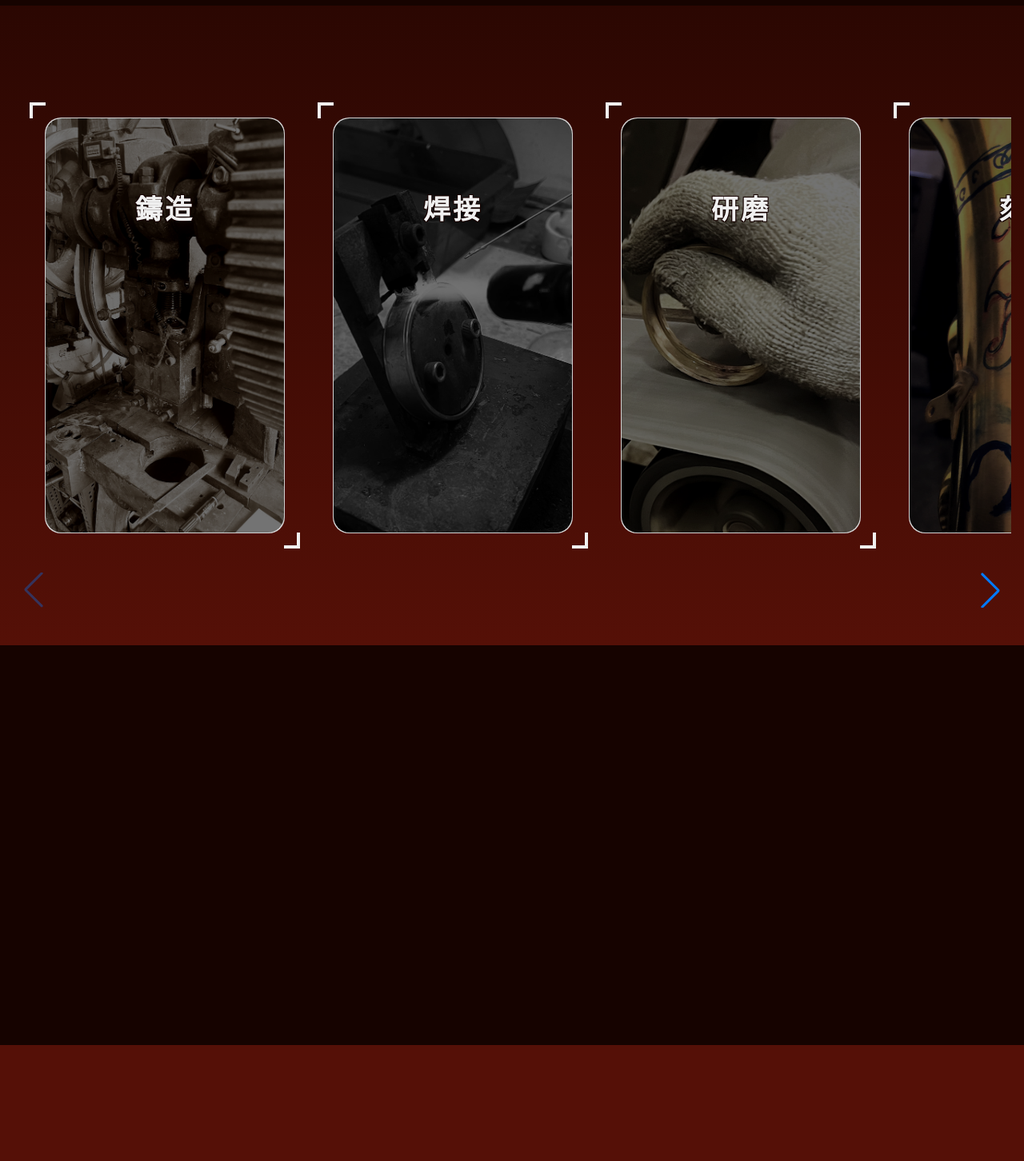
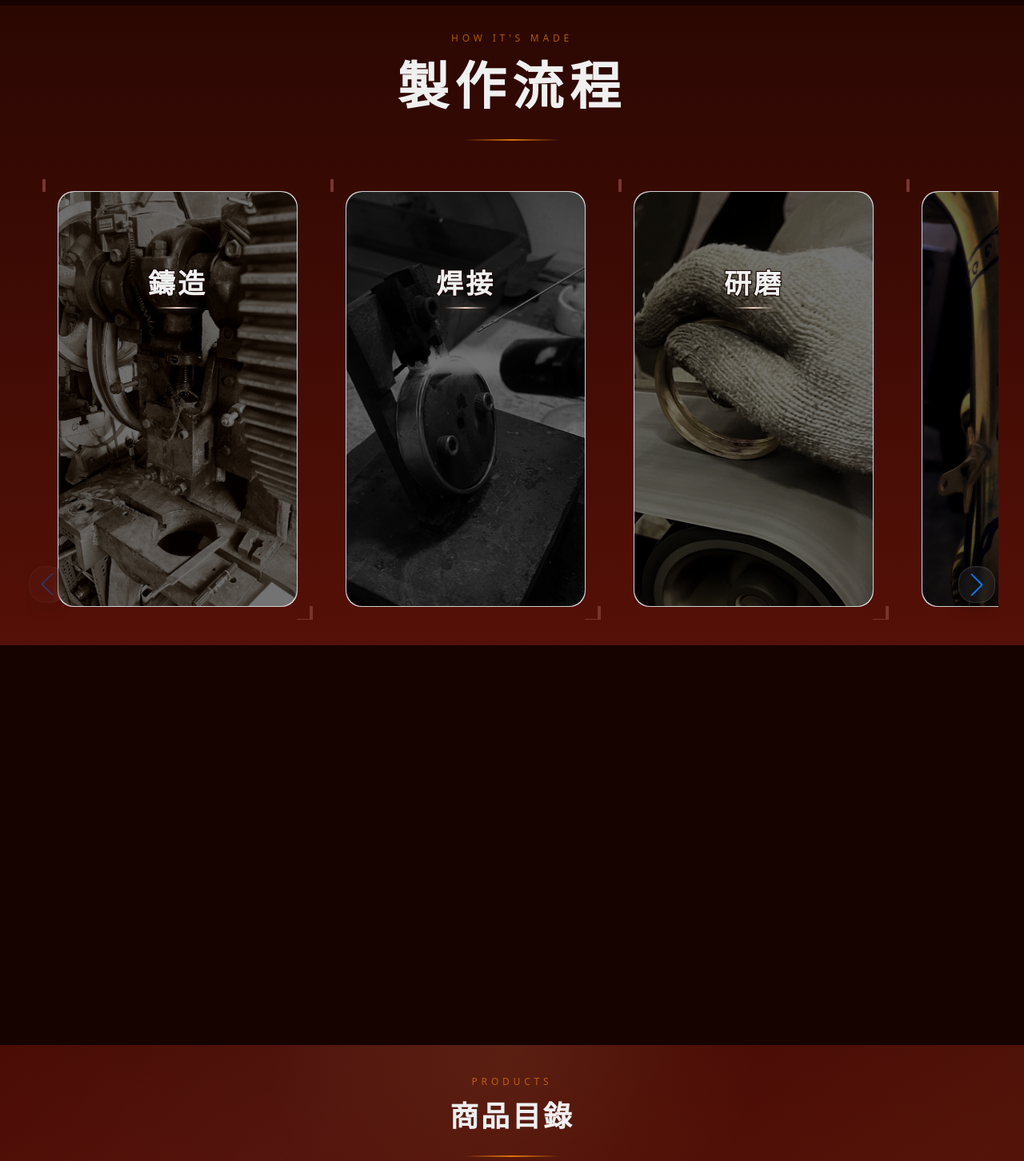
Before and after one commit to xcia4899/samphone-vue3, a Vue app: page / in a window 1280 px wide. Shown: the part 10193-11645 px from the top of the page at 80% size. Built offline with nearby package versions, Linux system fonts and the light colour scheme.

Commit message:
更新樣式

```diff
--- a/src/App.vue
+++ b/src/App.vue
@@ -18,7 +18,7 @@
         section-class="row-03"
         image-class="r2-img"
         :image="publicUrl('images/bg/IMG_1907.jpg')"
-        title="Samphone"
+        title="聲音與時間的堆疊"
         :contents="row03Contents"
       />
       <ProcessSection />
--- a/src/components/HeroSection.vue
+++ b/src/components/HeroSection.vue
@@ -216,8 +216,8 @@ const bgLayerStyle = {
     position: absolute;
     left: 0;
     bottom: 0;
-    width: 100px;
-    height: 100px;
+    width: clamp(40px , 8vw,100px);
+    height: clamp(40px , 8vw,100px);
     border: 1px solid;
     border-radius: 50%;
     opacity: 0;
--- a/src/components/ProcessSection.vue
+++ b/src/components/ProcessSection.vue
@@ -1,5 +1,10 @@
 <template>
   <section class="row-04">
+    <div class="section-header">
+      <div class="sub">HOW IT'S MADE</div>
+      <h1 class="main-title">製作流程</h1>
+      <div class="divider"></div>
+    </div>
     <div class="process-inner">
       <Swiper
         class="process-swiper"
@@ -93,18 +98,24 @@ function closeCard() {
 <style lang="scss">
 .row-04 {
   min-height: 100vh;
-  padding: 16px;
+  padding: 32px;
   background: $color-darkred;
   background: linear-gradient(#2b0702, #551007);
   // overflow: hidden;
-  display: grid;
-  place-items: center;
+  display: flex;
+  flex-direction: column;
+  justify-content: center;
+  align-items: center;
+  // place-items: center;
   .process-inner {
     height: 100%;
     display: grid;
     place-items: center;
   }
-
+  .row-04-title {
+    padding: 16px;
+    margin: 0;
+  }
   .process-swiper {
     height: 100%;
     width: 100%;
@@ -139,7 +150,7 @@ function closeCard() {
     &:hover {
       .pic img {
         transform: scale(1.05);
-        filter: brightness(0.6);
+        filter: brightness(0.8);
       }
 
       .undertext {
@@ -354,16 +365,16 @@ function closeCard() {
   &::before {
     top: -20px;
     left: -20px;
-    border-top: 2px solid $color-white;
-    border-left: 2px solid $color-white;
+    border-top: 2px solid #79352c;
+    border-left: 2px solid #79352c;
     animation: cardborderauto 2s ease-out infinite;
   }
 
   &::after {
     right: -20px;
     bottom: -20px;
-    border-right: 2px solid $color-white;
-    border-bottom: 2px solid $color-white;
+    border-right: 2px solid #79352c;
+    border-bottom: 2px solid #79352c;
     animation: cardborderauto 2s ease-out infinite;
   }
 
@@ -404,7 +415,117 @@ function closeCard() {
   100% {
     width: calc(100% + 40px);
     height: calc(100% + 40px);
-    border-radius: 20px;
+    border-radius: 30px;
+  }
+}
+
+
+// =========================
+// header（只影響 title）
+// =========================
+.section-header {
+  width: 100%;
+  text-align: center;
+  margin-bottom: 48px;
+  position: relative;
+
+  .sub {
+    font-size: 12px;
+    letter-spacing: 0.4em;
+    color: rgba($color-gold, 0.6);
+    margin-bottom: 12px;
+  }
+
+  .main-title {
+    font-size: clamp(34px, 5vw, 64px);
+    font-weight: 900;
+    letter-spacing: 0.12em;
+    color: $color-white;
+    position: relative;
+    display: inline-block;
+
+    &::before {
+      right: 100%;
+      margin-right: 20px;
+    }
+
+    &::after {
+      left: 100%;
+      margin-left: 20px;
+    }
+  }
+
+  .divider {
+    width: 120px;
+    height: 2px;
+    margin: 20px auto 0;
+    background: linear-gradient(
+      90deg,
+      transparent,
+      $color-gold,
+      transparent
+    );
+    opacity: 0.8;
+  }
+}
+
+/* 卡片標題下短裝飾線 */
+.row-04 .card .title::after {
+  content: "";
+  display: block;
+  width: 54px;
+  height: 2px;
+  margin: 10px auto 0;
+  border-radius: 999px;
+  background: linear-gradient(
+    90deg,
+    rgba(255, 255, 255, 0),
+    rgba(255, 223, 210, 0.95),
+    rgba(255, 255, 255, 0)
+  );
+  box-shadow: 0 0 10px rgba(255, 190, 160, 0.28);
+}
+
+/* swiper 按鈕加一點質感 */
+.row-04 .swiper-button-prev,
+.row-04 .swiper-button-next {
+  width: 46px;
+  height: 46px;
+  padding: 8px;
+  border-radius: 20px;
+  background: rgba(255, 255, 255, 0.06);
+  border: 1px solid rgba(255, 255, 255, 0.1);
+  backdrop-filter: blur(4px);
+  box-shadow:
+    0 8px 20px rgba(0, 0, 0, 0.2),
+    inset 0 1px 0 rgba(255, 255, 255, 0.06);
+}
+
+.row-04 .swiper-button-prev::after,
+.row-04 .swiper-button-next::after {
+  font-size: 18px;
+  font-weight: 800;
+}
+
+/* 手機版避免裝飾太擠 */
+@media (max-width: 768px) {
+  .row-04::before {
+    top: 20px;
+    left: 10px;
+    width: 140px;
+    height: 140px;
+  }
+
+  .row-04::after {
+    right: 0;
+    bottom: 20px;
+    width: 180px;
+    height: 180px;
+  }
+
+  .row-04 .row-04-title {
+    padding: 14px 18px 20px;
+    letter-spacing: 4px;
   }
 }
 </style>
--- a/src/components/ProductSection.vue
+++ b/src/components/ProductSection.vue
@@ -1,8 +1,22 @@
 <template>
   <section class="row-05">
+    <!-- 新增：標題區 -->
+    <div class="section-header">
+      <div class="sub">PRODUCTS</div>
+      <h2 class="main-title">商品目錄</h2>
+      <div class="divider"></div>
+    </div>
+
+    <!-- 原本卡片 -->
     <div v-for="item in products" :key="item.title" class="card">
-      <img :src="item.image" :alt="item.title" />
-      <div class="title" v-html="item.title" ></div>
+      <div class="card-frame">
+        <img :src="item.image" :alt="item.title" />
+
+        <div class="card-overlay"></div>
+        <div class="card-glow"></div>
+
+        <div class="title" v-html="item.title"></div>
+      </div>
     </div>
   </section>
 </template>
@@ -28,66 +42,322 @@ const products = [
 
 <style lang="scss">
 // ========================================
-// row-05
+// row-05（完整整合版）
 // ========================================
 .row-05 {
+  position: relative;
   min-height: calc(var(--vh, 1vh) * 100);
   display: flex;
-  justify-content: space-around;
-  align-content: space-evenly;
+  justify-content: center;
   align-items: center;
+  align-content: center;
   flex-wrap: wrap;
-  gap: 24px;
-  padding: 80px 32px;
-  white-space: normal;
-  background: #551007;
+  gap: 48px;
+  padding: 32px 32px;
+  overflow: hidden;
+
+  background:
+    radial-gradient(circle at top, rgba(255, 210, 120, 0.08), transparent 30%),
+    linear-gradient(180deg, #4a0c05 0%, #551007 45%, #2f0703 100%);
+
+  // ========================================
+  // header
+  // ========================================
+  .section-header {
+    width: 100%;
+    text-align: center;
+    margin-bottom: 48px;
+    position: relative;
+
+    .sub {
+      font-size: 12px;
+      letter-spacing: 0.4em;
+      color: rgba($color-gold, 0.6);
+      margin-bottom: 12px;
+    }
+
+    .main-title {
+      font-size: 36px;
+      font-weight: 900;
+      letter-spacing: 0.08em;
+      color: $color-white;
+      position: relative;
+      display: inline-block;
+
+      &::before {
+        right: 100%;
+        margin-right: 16px;
+      }
+
+      &::after {
+        left: 100%;
+        margin-left: 16px;
+      }
+    }
+
+    .divider {
+      width: 120px;
+      height: 2px;
+      margin: 20px auto 0;
+      background: linear-gradient(
+        90deg,
+        transparent,
+        $color-gold,
+        transparent
+      );
+      opacity: 0.8;
+    }
+  }
+
+  // ========================================
+  // 卡片
+  // ========================================
   .card {
-    width: 25%;
+    position: relative;
+    width: 26%;
     min-width: 280px;
-    padding: 0;
+    max-width: 360px;
     aspect-ratio: 3 / 5;
-    color: $color-white;
     cursor: pointer;
-    background-color: transparent;
-    border: 0;
-    border-radius: 20px;
-    overflow: hidden;
-    transition: all 0.6s ease-out;
+    border-radius: 24px;
+    transition: transform 0.5s ease, filter 0.5s ease;
+
+    .card-frame {
+      position: relative;
+      width: 100%;
+      height: 100%;
+      overflow: hidden;
+      border-radius: 24px;
+      background: rgba(255, 255, 255, 0.04);
+      box-shadow:
+        0 18px 40px rgba(0, 0, 0, 0.35),
+        inset 0 0 0 1px rgba(255, 255, 255, 0.12);
+      backdrop-filter: blur(4px);
+
+      // 內框線
+      &::before {
+        content: "";
+        position: absolute;
+        inset: 12px;
+        border: 1px solid rgba(255, 215, 140, 0.22);
+        border-radius: 18px;
+        z-index: 3;
+        pointer-events: none;
+      }
+
+      // 掃光
+      &::after {
+        content: "";
+        position: absolute;
+        top: 0;
+        left: -120%;
+        width: 60%;
+        height: 100%;
+        background: linear-gradient(
+          120deg,
+          transparent 0%,
+          rgba(255, 255, 255, 0.16) 50%,
+          transparent 100%
+        );
+        transform: skewX(-20deg);
+        z-index: 4;
+        pointer-events: none;
+        transition: left 0.8s ease;
+      }
+    }
 
     img {
       width: 100%;
       height: 100%;
       object-fit: cover;
       display: block;
-      border-radius: 20px;
-      filter: brightness(0.6);
+      transform: scale(1);
+      filter: brightness(0.48) saturate(0.75);
+      transition: transform 0.8s ease, filter 0.6s ease;
     }
 
+    // 遮罩
+    .card-overlay {
+      position: absolute;
+      inset: 0;
+      z-index: 1;
+      background:
+        linear-gradient(
+          180deg,
+          rgba(0, 0, 0, 0.08) 0%,
+          rgba(0, 0, 0, 0.12) 38%,
+          rgba(54, 8, 3, 0.3) 60%,
+          rgba(26, 5, 2, 0.88) 100%
+        );
+    }
+
+    // 光暈
+    .card-glow {
+      position: absolute;
+      inset: auto 0 0 0;
+      height: 42%;
+      z-index: 2;
+      background: radial-gradient(
+        circle at 50% 100%,
+        rgba(255, 206, 122, 0.22) 0%,
+        rgba(255, 180, 90, 0.08) 35%,
+        transparent 72%
+      );
+      pointer-events: none;
+      transition: opacity 0.5s ease;
+      opacity: 0.7;
+    }
+
+    // 標題
     .title {
       position: absolute;
-      bottom: 0;
-      display: flex;
-      justify-content: center;
-      width: 100%;
-      padding: 8px 20px;
-      font-size: 20px;
+      left: 12px;
+      right: 12px;
+      bottom: 12px;
+      z-index: 5;
+      padding: 18px 18px 16px;
+      color: $color-white;
+      font-size: 18px;
       font-weight: 800;
-      line-height: 1.5;
+      line-height: 1.45;
       text-align: center;
-      background-color: rgba($color-darkred, 0.8);
-      backdrop-filter: blur(2px);
-      border-radius: 20px;
+      letter-spacing: 0.04em;
 
-      &:hover {
-        color: $color-gold;
+      background: linear-gradient(
+        180deg,
+        rgba(92, 19, 9, 0.4) 0%,
+        rgba(58, 10, 5, 0.2) 100%
+      );
+
+      backdrop-filter: blur(4px);
+      border: 1px solid rgba(255, 220, 160, 0.2);
+      border-radius: 0 0 18px 18px ;
+
+      box-shadow:
+        0 8px 24px rgba(0, 0, 0, 0.25),
+        inset 0 1px 0 rgba(255, 255, 255, 0.08);
+
+      &::before {
+        content: "";
+        position: absolute;
+        top: -1px;
+        left: 16px;
+        right: 16px;
+        height: 1px;
+        background: linear-gradient(
+          90deg,
+          transparent 0%,
+          rgba(255, 225, 170, 0.7) 50%,
+          transparent 100%
+        );
+      }
+
+      :deep(br) {
+        display: block;
+        margin-bottom: 4px;
       }
     }
 
+    // hover
     &:hover {
-      box-shadow: 0 0 0 8px rgba($color-white, 1);
+      transform: translateY(-4px);
+
+      .card-frame {
+        box-shadow:
+          0 24px 50px rgba(0, 0, 0, 0.45),
+          0 0 0 1px rgba(255, 220, 150, 0.2),
+          0 0 28px rgba(255, 187, 94, 0.18);
+
+        &::after {
+          left: 150%;
+        }
+      }
 
       img {
-        filter: brightness(0.8);
+        transform: scale(1.06);
+        filter: brightness(0.94) saturate(1.05);
+      }
+
+      .card-glow {
+        opacity: 1;
+      }
+
+      .title {
+        color: $color-gold;
+        border-color: rgba(255, 220, 160, 0.38);
+      }
+    }
+  }
+
+  // ========================================
+  // 背景裝飾
+  // ========================================
+  &::before {
+    content: "";
+    position: absolute;
+    inset: 0;
+    background:
+      linear-gradient(
+        120deg,
+        transparent 0%,
+        rgba(255, 255, 255, 0.03) 25%,
+        transparent 50%,
+        rgba(255, 215, 120, 0.03) 75%,
+        transparent 100%
+      );
+    pointer-events: none;
+  }
+
+  &::after {
+    content: "";
+    position: absolute;
+    bottom: 0;
+    left: 50%;
+    width: 60%;
+    height: 200px;
+    transform: translateX(-50%);
+    background: radial-gradient(
+      circle,
+      rgba(255, 200, 120, 0.08),
+      transparent 70%
+    );
+    pointer-events: none;
+  }
+}
+
+// ========================================
+// RWD
+// ========================================
+@media (max-width: 992px) {
+  .row-05 {
+    gap: 24px;
+    padding: 96px 24px;
+
+    .card {
+      width: calc(50% - 12px);
+
+      .title {
+        font-size: 20px;
+      }
+    }
+  }
+}
+
+@media (max-width: 640px) {
+  .row-05 {
+    padding: 72px 20px;
+
+    .card {
+      width: 100%;
+      max-width: 420px;
+      aspect-ratio: 4 / 5;
+
+      .title {
+        left: 16px;
+        right: 16px;
+        bottom: 16px;
+        padding: 16px 14px;
+        font-size: 18px;
       }
     }
   }
--- a/src/hooks/gsapAnimations.ts
+++ b/src/hooks/gsapAnimations.ts
@@ -163,16 +163,7 @@ export function useGsapAnimations() {
           },
         ],
       },
-      {
-        selector: ".row-05",
-        steps: [
-          {
-            animation: { opacity: 1 },
-            scroll: { start: "top top", end: "+=500" ,pin: true},
 
-          },
-        ],
-      },
     ];
 
     rows.forEach(({ selector, steps, trigger }) => {
```
